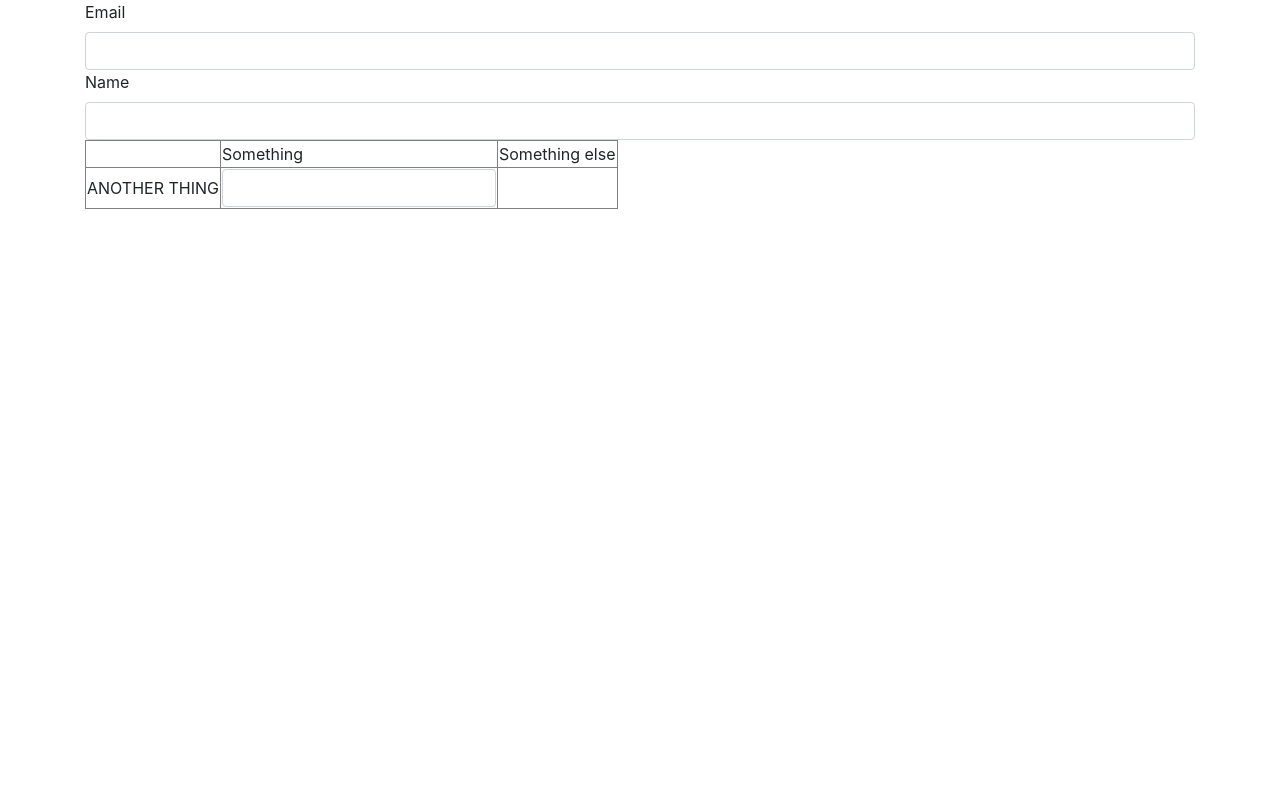
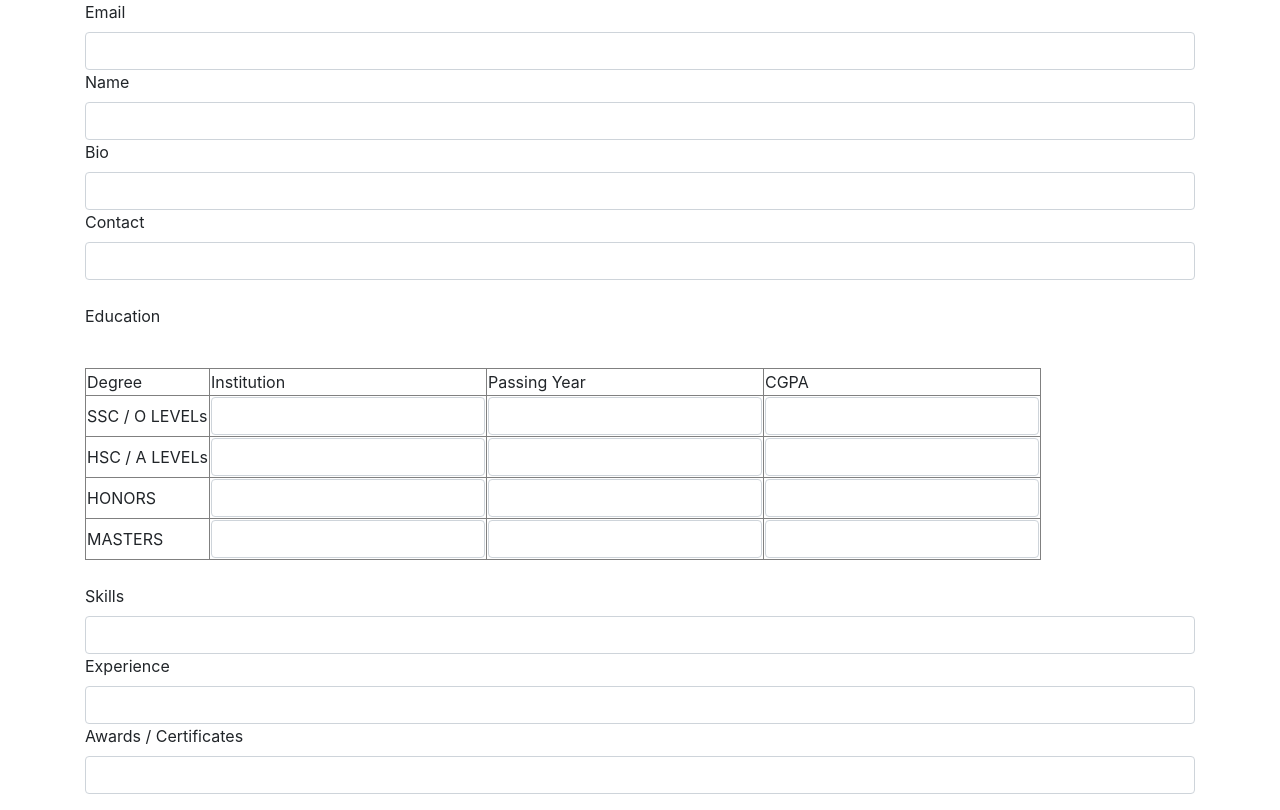
Before and after one commit to sifatjahan/CSE299-NSU-JOBS, a Django app: page /cv/ in a window 1280 px wide. Before the commit the page ends 209 px from the top, so only its background shows below. Run offline with Django 3.2, Linux system fonts and the light colour scheme; some libraries are stand-ins or nearby versions.

Commit message:
CV Form Updated

```diff
--- a/webapp/templates/home.html
+++ b/webapp/templates/home.html
@@ -1,6 +1,6 @@
 {% extends 'base.html' %}
 
-{% block content %}
+{% block body %}
 
     <h1> Welcome to NSU Jobs, {{ user }}</h1>
 
--- a/webapp/templates/profile/cv.html
+++ b/webapp/templates/profile/cv.html
@@ -11,27 +11,101 @@
         {% render_field form.std_email class+="form-control" %}
         <label for="std_name">Name</label>
         {% render_field form.std_name class+="form-control" %}
+        <label for="std_bio">Bio</label>
+        {% render_field form.std_bio class+="form-control" %}
+        <label for="std_contact">Contact</label>
+        {% render_field form.std_contact class+="form-control" %}
+
+       <br> <p> Education </p> </br>
+
 
         <table border="1">
-            <tbody>
-                <th>
+                <tr>
                 <td>
-                    Something
+                    Degree
                 </td>
                 <td>
-                    Something else
+                    Institution
                 </td>
-                </th>
+                <td>
+                    Passing Year
+                </td>
+                <td>
+                        CGPA
+                    </td>
+
+                </tr>
                 <tr>
                     <td>
-                        ANOTHER THING
+                        SSC / O LEVELs
                     </td>
                     <td>
                         {% render_field form.ssc_int class+="form-control" %}
                     </td>
+                    <td>
+                            {% render_field form.ssc_year class+="form-control" %}
+                    </td>
+                    <td>
+                            {% render_field form.ssc_cgpa class+="form-control" %}
+                    </td>
                 </tr>
-            </tbody>
+                <tr>
+                        <td>
+                            HSC / A LEVELs
+                        </td>
+                        <td>
+                            {% render_field form.hsc_int class+="form-control" %}
+                        </td>
+                        <td>
+                                {% render_field form.hsc_year class+="form-control" %}
+                        </td>
+                        <td>
+                                {% render_field form.hsc_cgpa class+="form-control" %}
+                        </td>
+                    </tr>
+                    <tr>
+                            <td>
+                                HONORS
+                            </td>
+                            <td>
+                                    {% render_field form.honor_int class+="form-control" %}
+                            </td>
+                            <td>
+                                    {% render_field form.honor_year class+="form-control" %}
+                            </td>
+                            <td>
+                                    {% render_field form.honor_cgpa class+="form-control" %}
+                            </td>
+                        </tr>
+                        <tr>
+                                <td>
+                                      MASTERS
+                                </td>
+                                <td>
+                                    {% render_field form.master_int class+="form-control" %}
+                                </td>
+                                <td>
+                                        {% render_field form.master_year class+="form-control" %}
+                                </td>
+                                <td>
+                                        {% render_field form.master_cgpa class+="form-control" %}
+                                </td>
+                            </tr>
+
+
         </table>
+
+        <br>
+
+
+        <label for="skills">Skills</label>
+        {% render_field form.skills class+="form-control" %}
+        <label for="experience">Experience</label>
+        {% render_field form.experience class+="form-control" %}
+        <label for="awards">Awards / Certificates</label>
+        {% render_field form.awards class+="form-control" %}
+
+
     </div>
 </form>
 
```
